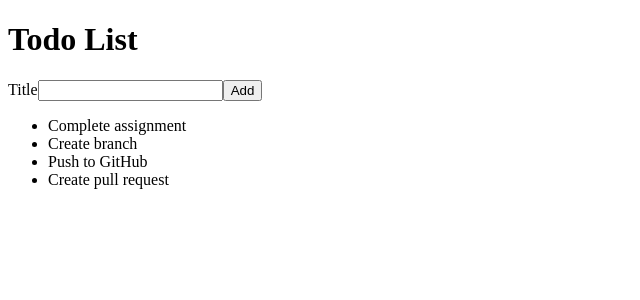
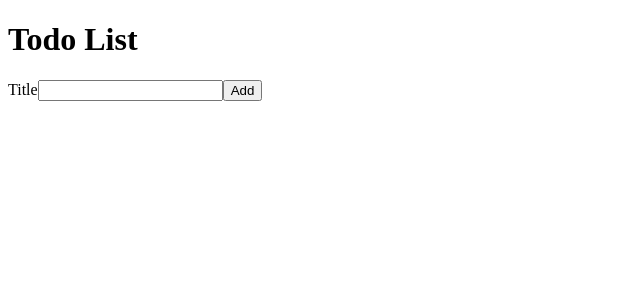
Before and after one commit to AnnaLuky/react-todo, a React (Create React App) app: page / in a window 1280 px wide. Shown: the top 300 px of the page, without its empty margins (0-640 px from the left). Built offline with nearby package versions, Linux system fonts and the light colour scheme; the HTML template or start-up script is replaced by a standard one.

Commit message:
Complete Lesson 1.4

```diff
--- a/src/AddTodoForm.js
+++ b/src/AddTodoForm.js
@@ -1,17 +1,26 @@
-import React from "react";
+import React, { useState } from "react";
 
 function AddTodoForm({ onAddTodo }) {
+    const [todoTitle, setTodoTitle] = useState("");
+
+    function handleTitleChange(event) {
+        const newTodoTitle = event.target.value;
+        setTodoTitle(newTodoTitle);
+    }
+
     function handleAddTodo(event) {
         event.preventDefault();
-        const todoTitle = event.target.title.value;
         console.log(todoTitle);
         onAddTodo(todoTitle);
-        event.target.reset();
+        setTodoTitle("");
     }
+
+
+
     return (
         <form onSubmit={handleAddTodo}>
             <label htmlFor="todoTitle" >Title</label>
-            <input name="title" id="todoTitle" type="text"></input>
+            <input name="title" id="todoTitle" type="text" value={todoTitle} onChange={handleTitleChange}></input>
             <button type="submit">Add</button>
         </form>
     );
--- a/src/App.js
+++ b/src/App.js
@@ -3,13 +3,20 @@ import AddTooForm from './AddTodoForm';
 import TodoList from './TodoList';
 
 function App() {
-  const [newTodo, setNewTodo] = useState("");
+
+
+  const [todoList, setTodoList] = useState([]);
+
+  function addTodo(newTodo) {
+    setTodoList([...todoList, { title: newTodo, id: Date.now() }]);
+  }
+
   return (
     <div>
       <h1>Todo List</h1>
-      <AddTooForm onAddTodo={setNewTodo}/>
-      <p>{newTodo}</p>
-      <TodoList />
+      <AddTooForm onAddTodo={addTodo} />
+
+      <TodoList todoList={todoList} />
     </div>
   );
 }
--- a/src/TodoList.js
+++ b/src/TodoList.js
@@ -1,30 +1,12 @@
 import React from "react";
 import TodoListItem from "./TodoListItem";
 
-const todoList = [
-  {
-    id: 1,
-    title: "Complete assignment"
-  },
-  {
-    id: 2,
-    title: "Create branch"
-  },
-  {
-    id: 3,
-    title: "Push to GitHub"
-  },
-  {
-    id: 4,
-    title: "Create pull request"
-  }
-];
 
-function TodoList() {
+function TodoList({ todoList }) {
   return (
     <ul>
       {todoList.map(function (toDoListElement) {
-        return(<TodoListItem key={toDoListElement.id} todo={toDoListElement}/>);
+        return (<TodoListItem key={toDoListElement.id} todo={toDoListElement} />);
       })}
     </ul>
   );
```
